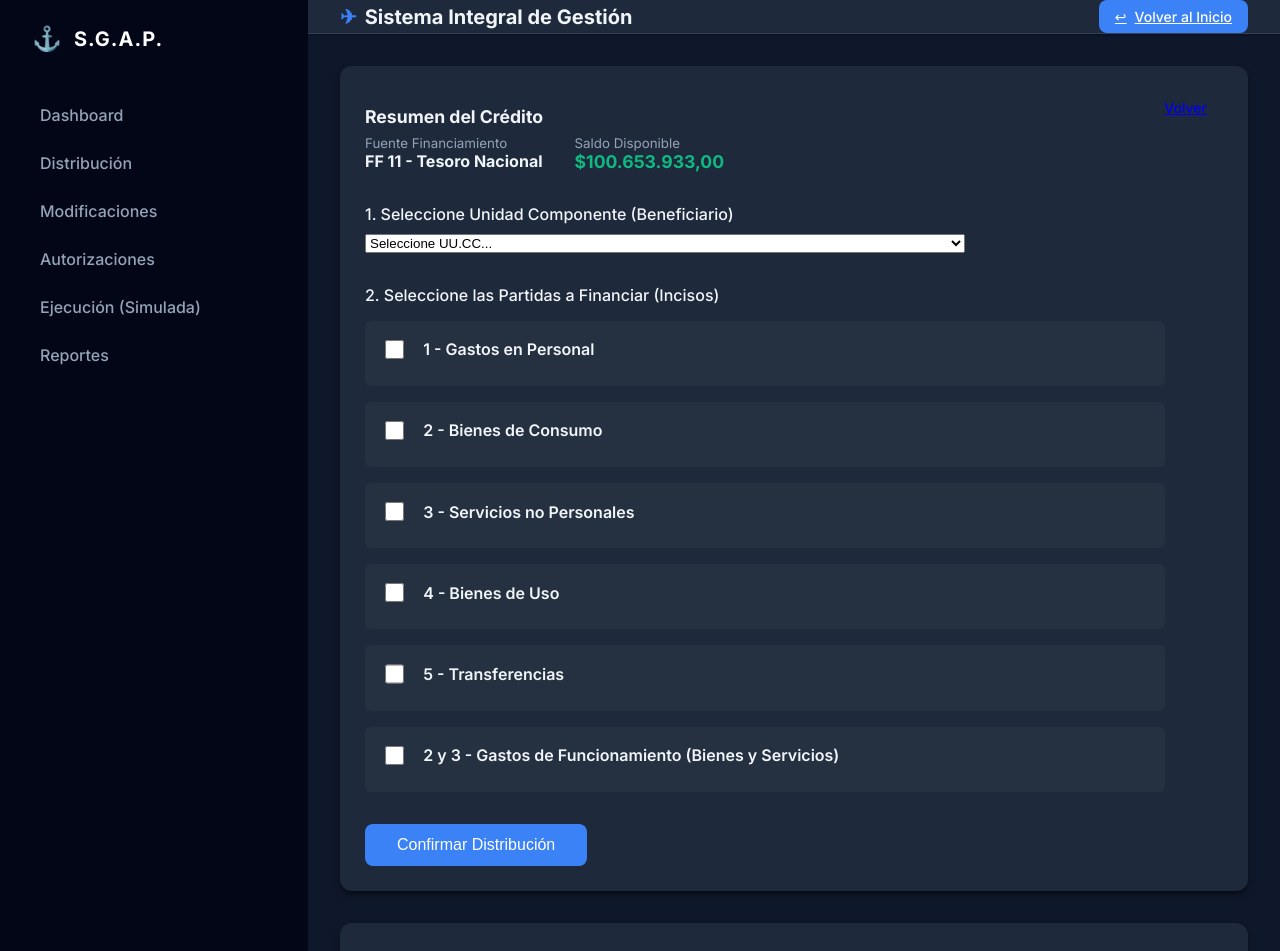
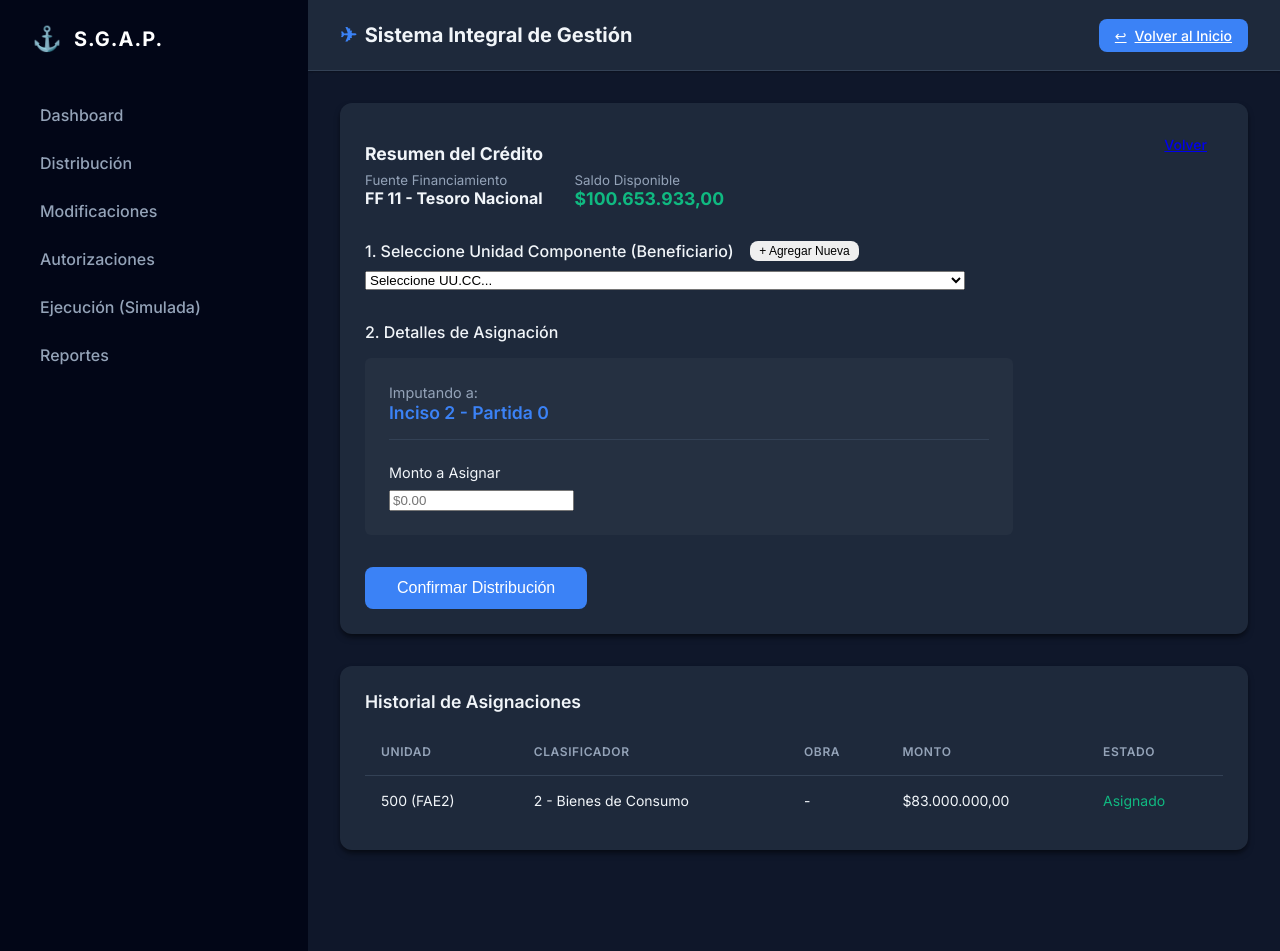
Before and after one commit to Marco24s/SGAP, a Django app: page /finance/distribuir/1/ in a window 1280 px wide. Run offline with Django 5.2, Linux system fonts and the light colour scheme; a user stored in the database is signed in; data comes from the database, SQL or seed files in the repository; both versions use the stored data as it was after the commit; some libraries are stand-ins or nearby versions.

Commit message:
31_0126_15_46

```diff
--- a/core/templates/base.html
+++ b/core/templates/base.html
@@ -45,6 +45,20 @@
             </header>
 
             <div class="content-wrapper">
+                {% if messages %}
+                <div class="messages-container" style="margin-bottom: 1.5rem;">
+                    {% for message in messages %}
+                    <div class="alert"
+                        style="padding: 1rem; border-radius: 0.5rem; margin-bottom: 0.5rem; border: 1px solid;
+                                {% if message.tags == 'success' %}background: rgba(16, 185, 129, 0.1); color: var(--success); border-color: var(--success);{% endif %}
+                                {% if message.tags == 'error' %}background: rgba(239, 68, 68, 0.1); color: var(--danger); border-color: var(--danger);{% endif %}
+                                {% if message.tags == 'warning' %}background: rgba(245, 158, 11, 0.1); color: var(--warning); border-color: var(--warning);{% endif %}">
+                        {{ message }}
+                    </div>
+                    {% endfor %}
+                </div>
+                {% endif %}
+
                 {% block content %}
                 {% endblock %}
             </div>
--- a/core/urls.py
+++ b/core/urls.py
@@ -17,4 +17,6 @@ urlpatterns = [
     path('control/inciso/editar/<int:pk>/', views.inciso_edit, name='inciso_edit'),
     path('control/gasto/nuevo/', views.gasto_create, name='gasto_create'),
     path('control/gasto/editar/<int:pk>/', views.gasto_edit, name='gasto_edit'),
+    # UUCC Quick Add
+    path('uucc/nuevo/', views.create_uucc, name='create_uucc'),
 ]
--- a/finance/templates/finance/distribuir.html
+++ b/finance/templates/finance/distribuir.html
@@ -26,9 +26,16 @@
 
         <!-- 1. Select Unit -->
         <div style="margin-bottom: 2rem;">
-            <label style="display: block; margin-bottom: 0.5rem; font-weight: 500;">1. Seleccione Unidad Componente
-                (Beneficiario)</label>
-            <select name="uucc" class="form-input" style="width: 100%; max-width: 600px;" required>
+            <div style="display: flex; align-items: center; gap: 1rem; margin-bottom: 0.5rem;">
+                <label style="font-weight: 500; margin: 0;">1. Seleccione Unidad Componente (Beneficiario)</label>
+                <button type="button" class="btn btn-sm btn-secondary"
+                    style="padding: 0.2rem 0.6rem; font-size: 0.75rem;" hx-get="{% url 'core:create_uucc' %}"
+                    hx-target="#modal-container" hx-swap="innerHTML">
+                    + Agregar Nueva
+                </button>
+            </div>
+
+            <select id="uucc-select" name="uucc" class="form-input" style="width: 100%; max-width: 600px;" required>
                 <option value="">Seleccione UU.CC...</option>
                 {% for u in uuccs %}
                 <option value="{{ u.id }}">{{ u.codigo }} ({{ u.sigla }}) - {{ u.nombre }}</option>
@@ -36,73 +43,44 @@
             </select>
         </div>
 
+        <!-- ... -->
+
+
+
         <!-- 2. Select Incisos (Multi-row) -->
+        <!-- 2. Allocation Details -->
         <div style="margin-bottom: 2rem;">
-            <label style="display: block; margin-bottom: 1rem; font-weight: 500;">2. Seleccione las Partidas a Financiar
-                (Incisos)</label>
+            <label style="display: block; margin-bottom: 1rem; font-weight: 500;">2. Detalles de Asignación</label>
 
-            <div style="display: grid; gap: 1rem; max-width: 800px;">
-                {% for inciso in incisos %}
-                <div class="inciso-card"
-                    style="background: rgba(255,255,255,0.03); border: 1px solid var(--border); border-radius: 6px; padding: 1rem;">
-                    <div style="display: flex; align-items: center; gap: 1rem; margin-bottom: 0.5rem;">
-                        <input type="checkbox" id="check_{{ inciso.id }}"
-                            onchange="document.getElementById('details_{{ inciso.id }}').style.display = this.checked ? 'grid' : 'none'"
-                            style="width: 1.2rem; height: 1.2rem; cursor: pointer;">
-                        <label for="check_{{ inciso.id }}" style="cursor: pointer; font-weight: 600; font-size: 1rem;">
-                            {{ inciso.codigo }} - {{ inciso.descripcion }}
-                        </label>
+            <div
+                style="background: rgba(255,255,255,0.03); border: 1px solid var(--border); border-radius: 6px; padding: 1.5rem; max-width: 600px;">
+                <div style="display: grid; gap: 1rem;">
+
+                    <div
+                        style="padding-bottom: 1rem; border-bottom: 1px solid var(--border-light); margin-bottom: 0.5rem;">
+                        <span style="color: var(--text-muted); font-size: 0.9rem;">Imputando a:</span>
+                        <div style="font-weight: 600; font-size: 1.1rem; color: var(--primary-blue);">
+                            Inciso {{ credito.inciso }}
+                            {% if credito.principal %}- Partida {{ credito.principal }}{% endif %}
+                        </div>
                     </div>
 
-                    <div id="details_{{ inciso.id }}"
-                        style="display: none; grid-template-columns: 1fr auto; gap: 1rem; padding-left: 2.2rem; margin-top: 0.5rem;">
+                    {% if credito.inciso == '4' %}
+                    <div>
+                        <label style="display: block; margin-bottom: 0.5rem; font-size: 0.9rem;">Asociar a Obra
+                            (Requerido para Inciso 4)</label>
+                        <select name="obra" class="form-input" required>
+                            <option value="">-- Seleccione una Obra --</option>
+                            {% for obra in obras %}
+                            <option value="{{ obra.id }}">{{ obra.codigo }} - {{ obra.descripcion }}</option>
+                            {% endfor %}
+                        </select>
+                    </div>
+                    {% endif %}
 
-                        <div style="display: grid; gap: 0.5rem;">
-
-                            {% if inciso.codigo == '1' %}
-                            <p style="font-size: 0.8rem; color: #f59e0b;">* Gastos en Personal (Se asignará a Partida
-                                Principal por defecto)</p>
-                            {% endif %}
-
-                            {% if inciso.codigo == '4' %}
-                            <label style="font-size: 0.85rem;">Asociar a Obra (Requerido)</label>
-                            <select name="obra_{{ inciso.id }}" class="form-input">
-                                <option value="">-- Sin Obra --</option>
-                                {% for obra in obras %}
-                                <option value="{{ obra.id }}">{{ obra.codigo }} - {{ obra.descripcion }}</option>
-                                {% endfor %}
-                            </select>
-                            {% endif %}
-
-                            <label style="font-size: 0.85rem;">Monto a Asignar</label>
-                            <input type="number" name="monto_{{ inciso.id }}" class="form-input" placeholder="$0.00"
-                                step="0.01">
-                        </div>
-                    </div>
-                </div>
-                {% endfor %}
-
-                <!-- Added 2+3 Combined Option -->
-                <div class="inciso-card"
-                    style="background: rgba(255,255,255,0.03); border: 1px solid var(--border); border-radius: 6px; padding: 1rem;">
-                    <div style="display: flex; align-items: center; gap: 1rem; margin-bottom: 0.5rem;">
-                        <input type="checkbox" id="check_combined_23"
-                            onchange="document.getElementById('details_combined_23').style.display = this.checked ? 'grid' : 'none'"
-                            style="width: 1.2rem; height: 1.2rem; cursor: pointer;">
-                        <label for="check_combined_23" style="cursor: pointer; font-weight: 600; font-size: 1rem;">
-                            2 y 3 - Gastos de Funcionamiento (Bienes y Servicios)
-                        </label>
-                    </div>
-
-                    <div id="details_combined_23"
-                        style="display: none; grid-template-columns: 1fr auto; gap: 1rem; padding-left: 2.2rem; margin-top: 0.5rem;">
-                        <div style="display: grid; gap: 0.5rem;">
-                            <p style="font-size: 0.8rem; color: var(--text-muted);">* Se asignará el monto unificado a
-                                la partida de Bienes de Consumo (Inciso 2)</p>
-                            <label style="font-size: 0.85rem;">Monto Unificado a Asignar</label>
-                            <input type="number" name="monto_combined_23" class="form-input" placeholder="$0.00"
-                                step="0.01">
-                        </div>
+                    <div>
+                        <label style="display: block; margin-bottom: 0.5rem; font-size: 0.9rem;">Monto a Asignar</label>
+                        <input type="number" name="monto" class="form-input" placeholder="$0.00" step="0.01" required>
                     </div>
                 </div>
             </div>
@@ -111,6 +89,64 @@
         <button type="submit" class="btn btn-primary" style="padding: 0.75rem 2rem; font-size: 1rem;">Confirmar
             Distribución</button>
     </form>
+
+    <!-- Container for HTMX Modal (Moved outside form) -->
+    <div id="modal-container"></div>
+
+    <style>
+        .history-modal {
+            position: fixed;
+            top: 0;
+            left: 0;
+            width: 100%;
+            height: 100%;
+            z-index: 1000;
+            display: flex;
+            align-items: center;
+            justify-content: center;
+        }
+
+        .modal-overlay {
+            position: absolute;
+            top: 0;
+            left: 0;
+            width: 100%;
+            height: 100%;
+            background: rgba(0, 0, 0, 0.5);
+            backdrop-filter: blur(4px);
+        }
+
+        .modal-content {
+            position: relative;
+            background: var(--bg-card);
+            border-radius: 1rem;
+            max-width: 500px;
+            width: 90%;
+            overflow: hidden;
+            box-shadow: 0 25px 50px -12px rgba(0, 0, 0, 0.25);
+            border: 1px solid var(--border-light);
+        }
+
+        .modal-header {
+            display: flex;
+            justify-content: space-between;
+            align-items: center;
+            padding: 1rem 1.5rem;
+            border-bottom: 1px solid var(--border-light);
+        }
+
+        .modal-body {
+            padding: 1.5rem;
+        }
+
+        .modal-close {
+            background: none;
+            border: none;
+            font-size: 1.5rem;
+            color: var(--text-muted);
+            cursor: pointer;
+        }
+    </style>
 </div>
 
 <!-- History Table -->
--- a/finance/templates/finance/partials/history_modal.html
+++ b/finance/templates/finance/partials/history_modal.html
@@ -6,10 +6,12 @@
             <button onclick="closeHistoryModal()" class="modal-close">&times;</button>
         </div>
         <div class="modal-body">
+            {% load l10n %}
             <div
                 style="margin-bottom: 1rem; padding: 0.75rem; background: rgba(59, 130, 246, 0.1); border-radius: 0.5rem;">
                 <strong>{{ programa }}</strong><br>
-                <span style="color: #94a3b8; font-size: 0.875rem;">{{ anio }} - T{{ trimestre }} | {{ fuente }}</span>
+                <span style="color: #94a3b8; font-size: 0.875rem;">{{ anio|unlocalize }} - T{{ trimestre }} | {{ fuente
+                    }}</span>
             </div>
             <table style="width: 100%; border-collapse: collapse;">
                 <thead>
--- a/finance/views.py
+++ b/finance/views.py
@@ -53,13 +53,35 @@ def lista_creditos(request):
 
     creditos = Credito.objects.filter(estado='VIGENTE').select_related('programa', 'fuente').order_by('-fecha_creacion')
 
-    # Group credits by (programa, anio, trimestre, fuente)
-    grupos = defaultdict(lambda: {'total': 0, 'cuota': 0, 'creditos': []})
+    # Check grouping mode
+    group_by = request.GET.get('group_by', 'default')
+
+    # Group credits
+    # Structure: {'total': 0, 'cuota': 0, 'creditos': [], 'seen_budgets': set()}
+    # seen_budgets tracks (programa, fuente, inciso, anio) to avoid double counting Annual Totals
+    grupos = defaultdict(lambda: {'total': 0, 'cuota': 0, 'creditos': [], 'seen_budgets': set()})
 
     for credito in creditos:
-        key = (credito.programa.id, credito.anio, credito.trimestre, credito.fuente.id)
-        grupos[key]['total'] += credito.monto_total
+        if group_by == 'ff':
+            key = (credito.fuente.id,)
+        elif group_by == 'programa':
+            key = (credito.programa.id,)
+        elif group_by == 'inciso':
+            key = (credito.inciso,)
+        else: # default
+            key = (credito.programa.id, credito.anio, credito.trimestre, credito.fuente.id, credito.inciso)
+
+        # Unique identifier for the "Annual Budget Line"
+        budget_key = (credito.programa.id, credito.fuente.id, credito.inciso, credito.anio)
+
+        # Only add to TOTAL if this budget line hasn't been counted for this group yet
+        if budget_key not in grupos[key]['seen_budgets']:
+            grupos[key]['total'] += credito.monto_total
+            grupos[key]['seen_budgets'].add(budget_key)
+
+        # Always add to CUOTA (since that's cumulative cash released)
         grupos[key]['cuota'] += credito.monto_cuota
+
         grupos[key]['creditos'].append({
             'id': credito.id,
             'monto': fmt_currency(credito.monto_total),
@@ -67,30 +89,76 @@ def lista_creditos(request):
             'monto_raw': credito.monto_total,
             'fecha': credito.fecha_creacion.strftime('%d/%m/%Y %H:%M')
         })
-        grupos[key]['programa'] = credito.programa
-        grupos[key]['anio'] = credito.anio
-        grupos[key]['trimestre'] = credito.trimestre
-        grupos[key]['fuente'] = credito.fuente
+
+        # Populate representative data based on grouping
+        if group_by == 'ff':
+            grupos[key]['fuente'] = credito.fuente
+        elif group_by == 'programa':
+            grupos[key]['programa'] = credito.programa
+        elif group_by == 'inciso':
+            grupos[key]['inciso'] = credito.inciso
+        else:
+            grupos[key]['programa'] = credito.programa
+            grupos[key]['anio'] = credito.anio
+            grupos[key]['trimestre'] = credito.trimestre
+            grupos[key]['fuente'] = credito.fuente
+            grupos[key]['inciso'] = credito.inciso
 
     # Convert to list for template
     creditos_agrupados = []
     for key, data in grupos.items():
-        creditos_agrupados.append({
-            'programa': data['programa'],
-            'anio': data['anio'],
-            'trimestre': data['trimestre'],
-            'fuente': data['fuente'],
+        item = {
             'total': fmt_currency(data['total']),
             'cuota': fmt_currency(data['cuota']),
             'creditos': data['creditos'],
             'count': len(data['creditos'])
-        })
+        }
 
-    # Debug: print first group to verify formatting
-    if creditos_agrupados:
-        print("DEBUG - First group:", creditos_agrupados[0])
+        # Fill specific fields based on mode
+        if group_by == 'ff':
+            item['fuente'] = data['fuente']
+        elif group_by == 'programa':
+            item['programa'] = data['programa']
+        elif group_by == 'inciso':
+            item['inciso'] = data['inciso']
+        else:
+            item['programa'] = data['programa']
+            item['anio'] = str(data['anio'])
+            item['trimestre'] = data['trimestre']
+            item['fuente'] = data['fuente']
+            item['inciso'] = data['inciso']
 
-    return render(request, 'finance/lista_creditos_v2.html', {'creditos_agrupados': creditos_agrupados})
+        creditos_agrupados.append(item)
+
+    # Sort Logic
+    if group_by == 'ff':
+        creditos_agrupados.sort(key=lambda x: str(x['fuente']))
+    elif group_by == 'programa':
+        creditos_agrupados.sort(key=lambda x: str(x['programa']))
+    elif group_by == 'inciso':
+        creditos_agrupados.sort(key=lambda x: x['inciso'])
+    else:
+        creditos_agrupados.sort(key=lambda x: (x['anio'], x['trimestre'], str(x['programa']), x['inciso']))
+
+    # Calculate Grand Total for display
+    # Calculate Grand Total for display
+    # Logic: Sum 'monto_total' (Annual Ceiling) only ONCE per unique budget line (Program+Source+Inciso+Year)
+    grand_total = 0
+    seen_budgets_global = set()
+
+    for credito in creditos:
+         budget_key = (credito.programa.id, credito.fuente.id, credito.inciso, credito.anio)
+         if budget_key not in seen_budgets_global:
+             grand_total += credito.monto_total
+             seen_budgets_global.add(budget_key)
+
+    grand_total_display = fmt_currency(grand_total)
+
+    return render(request, 'finance/lista_creditos_v2.html', {
+        'creditos_agrupados': creditos_agrupados,
+        'group_by': group_by,
+        'grand_total': grand_total_display
+    })
 
 @login_required
 def load_credit_history(request):
@@ -100,6 +168,7 @@ def load_credit_history(request):
     anio = request.GET.get('anio')
     trimestre = request.GET.get('trimestre')
     fuente_id = request.GET.get('fuente')
+    inciso = request.GET.get('inciso')
 
     # Filter credits matching the criteria
     creditos = Credito.objects.filter(
@@ -107,7 +176,9 @@ def load_credit_history(request):
         programa_id=programa_id,
         anio=anio,
         trimestre=trimestre,
-        fuente_id=fuente_id
+
+        fuente_id=fuente_id,
+        inciso=inciso
     ).order_by('-fecha_creacion')
 
     def fmt_currency(value):
@@ -138,7 +209,7 @@ def load_credit_history(request):
         'creditos': creditos_data,
         'program': programa_nombre, # passed as simple string to avoid template accessing complex objects if not needed
         'programa': programa_nombre,
-        'anio': anio,
+        'anio': str(anio) if anio else '',
         'trimestre': trimestre,
         'fuente': fuente_nombre,
         'final_total_display': fmt_currency(total)
@@ -162,53 +233,34 @@ def distribuir_credito(request, credito_id):
         try:
             uucc = UnidadComponente.objects.get(pk=uucc_id)
 
-            # Iterate over all POST keys to find allocations
-            # Expected format: amount_INCISOID, detail_INCISOID (optional)
-            for key, value in request.POST.items():
-                if key.startswith('monto_') and value:
-                    if key == 'monto_combined_23':
-                        continue
-                    inciso_id = key.split('_')[1]
-                    monto = float(value)
+            # Retrieve inputs
+            monto = float(request.POST.get('monto', 0))
+            if monto <= 0:
+                raise ValueError("El monto debe ser mayor a 0")
 
-                    # Logic:
-                    # 1. Check if 'detalle_INCISOID' exists
-                    selected_classifier_id = request.POST.get(f'detalle_{inciso_id}')
-                    if selected_classifier_id:
-                        clasificador = ClasificadorGasto.objects.get(pk=selected_classifier_id)
-                    else:
-                        clasificador = ClasificadorGasto.objects.get(pk=inciso_id)
+            # Determine Clasificador based on Credit
+            # Rule: We try to match the Credit's Inciso code to a ClasificadorGasto
+            clasificador = ClasificadorGasto.objects.filter(nivel=1, codigo=credito.inciso).first()
+            if not clasificador:
+                raise ValueError(f"No se encontró un Clasificador válido para el Inciso {credito.inciso}")
 
-                    # Check Obstruction/Constraints (Inciso 4 requires Obra)
-                    obra_id = request.POST.get(f'obra_{inciso_id}')
-                    obra = None
-                    if obra_id:
-                        obra = EstructuraProgramatica.objects.get(pk=obra_id)
+            # Check Obstruction/Constraints (Inciso 4 requires Obra)
+            obra = None
+            if credito.inciso == '4':
+                obra_id = request.POST.get('obra')
+                if not obra_id:
+                     raise ValueError("Es obligatorio seleccionar una Obra para Inciso 4")
+                obra = EstructuraProgramatica.objects.get(pk=obra_id)
 
-                    # Create Asignacion
-                    Asignacion.objects.create(
-                        uucc=uucc,
-                        credito_origen=credito,
-                        clasificador_gasto=clasificador,
-                        monto=monto,
-                        trimestre=credito.trimestre, # Inherit from Credit
-                        obra=obra
-                    )
-
-            # Special Handling for Combined 2 & 3
-            if request.POST.get('monto_combined_23'):
-                monto_23 = float(request.POST.get('monto_combined_23'))
-                # Assign to Inciso 2 (Bienes) as primary container for "Funcionamiento"
-                # Searching for Inciso 2 by code strictly
-                inciso_2 = ClasificadorGasto.objects.filter(nivel=1, codigo='2').first()
-                if inciso_2:
-                    Asignacion.objects.create(
-                        uucc=uucc,
-                        credito_origen=credito,
-                        clasificador_gasto=inciso_2,
-                        monto=monto_23,
-                        trimestre=credito.trimestre
-                    )
+            # Create Asignacion
+            Asignacion.objects.create(
+                uucc=uucc,
+                credito_origen=credito,
+                clasificador_gasto=clasificador,
+                monto=monto,
+                trimestre=credito.trimestre, # Inherit from Credit
+                obra=obra
+            )
 
             messages.success(request, f"Asignación registrada exitosamente para {uucc.codigo}.")
             return redirect('finance:distribuir_credito', credito_id=credito.id)
```
Also changed, not shown: core/forms.py (+12 -1 lines), core/templates/core/partials/create_uucc_modal.html (added, +41 -0 lines), core/templates/core/partials/uucc_created_response.html (added, +12 -0 lines), core/views.py (+23 -3 lines), dashboard/views.py (+13 -1 lines), finance/templates/finance/lista_creditos_v2.html (+47 -3 lines), db.sqlite3.
